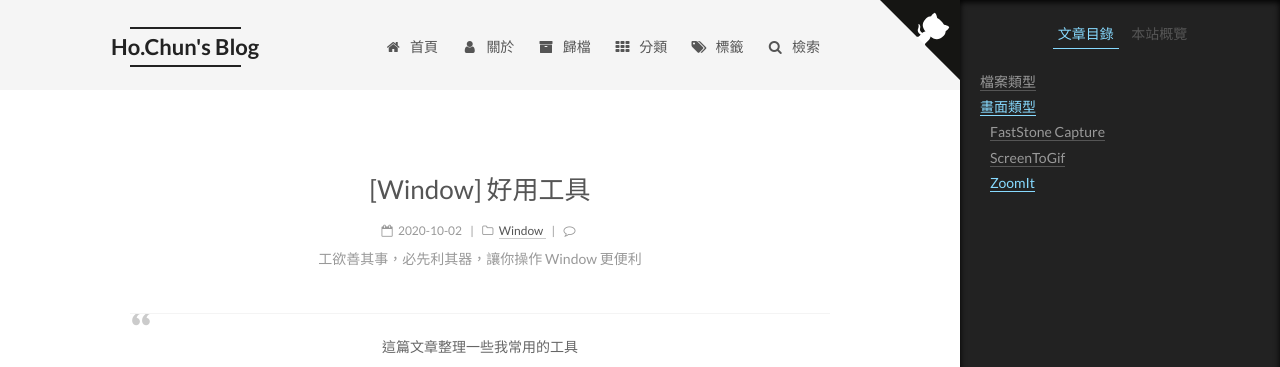
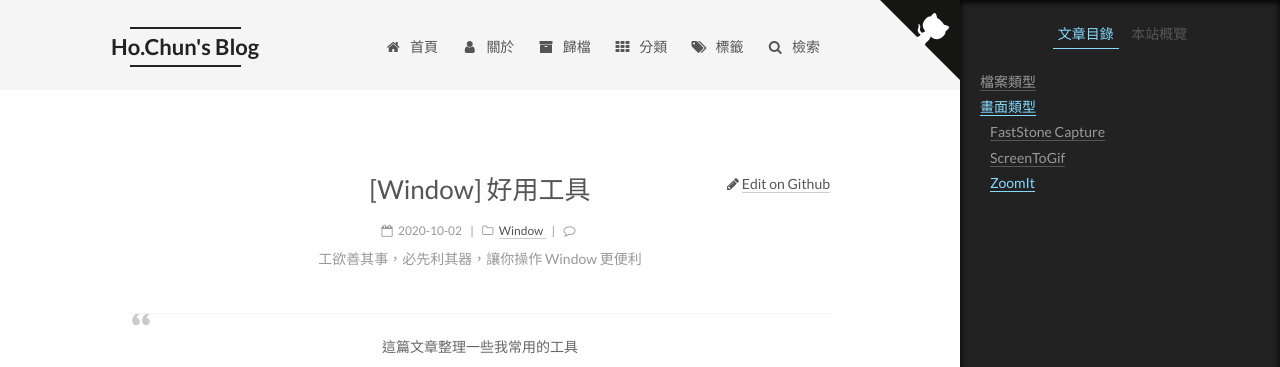
Before and after one commit to hochun836/hochun836.github.io, a Jekyll site: the page built from _posts/2020-10-02-[Window] 好用工具.md, in a window 1280 px wide. Shown: the top 367 px of the page. Built offline with Jekyll 4.4.1, drawn with Linux system fonts in a browser that asks for light colours; comment, search, counter and statistics services are not loaded.

Commit message:
add .edit-on-github

```diff
--- a/_includes/_macro/post.html
+++ b/_includes/_macro/post.html
@@ -10,7 +10,17 @@
     {% assign post_class = post_class | append: ' ' | append: 'post-sticky' %}
   {% endif %}
 
-  <article class="{{ post_class }}" itemscope itemtype="http://schema.org/Article">
+  <article class="{{ post_class }}" itemscope itemtype="http://schema.org/Article" style="position: relative;">
+
+    {% unless is_index %}
+      <div class="edit-on-github">
+        <i class="fa fa-pencil"></i>
+        <a href="https://github.com/hochun836/hochun836.github.io/blob/master/{{ page.path }}" target="_blank">
+          <span>Edit on Github</span>
+        </a>
+      </div>
+    {% endunless %}
+
     <link itemprop="mainEntityOfPage" href="{{ post.url | absolute_url }}">
 
     <span hidden itemprop="author" itemscope itemtype="http://schema.org/Person">
--- a/_sass/_custom/custom.scss
+++ b/_sass/_custom/custom.scss
@@ -9,8 +9,10 @@
   & a,
   & a.btn,
   & a.btn:hover {
-    color: blue;
-    border-bottom-color: blue;
+    &:not(.color-default) {
+      color: blue;
+      border-bottom-color: blue;
+    }
   }
 
   @media (max-width: 767px) {
@@ -40,3 +42,19 @@
   font-weight: bold;
   color: red;
 }
+
+@each $var in (left, center, right) {
+  .#{$var} {
+    text-align: $var;
+  }
+}
+
+.edit-on-github {
+  position: absolute;
+  right: 0;
+  z-index: 1;
+
+  @media (max-width: 767px) {
+    top: -50px;
+  }
+}
```
